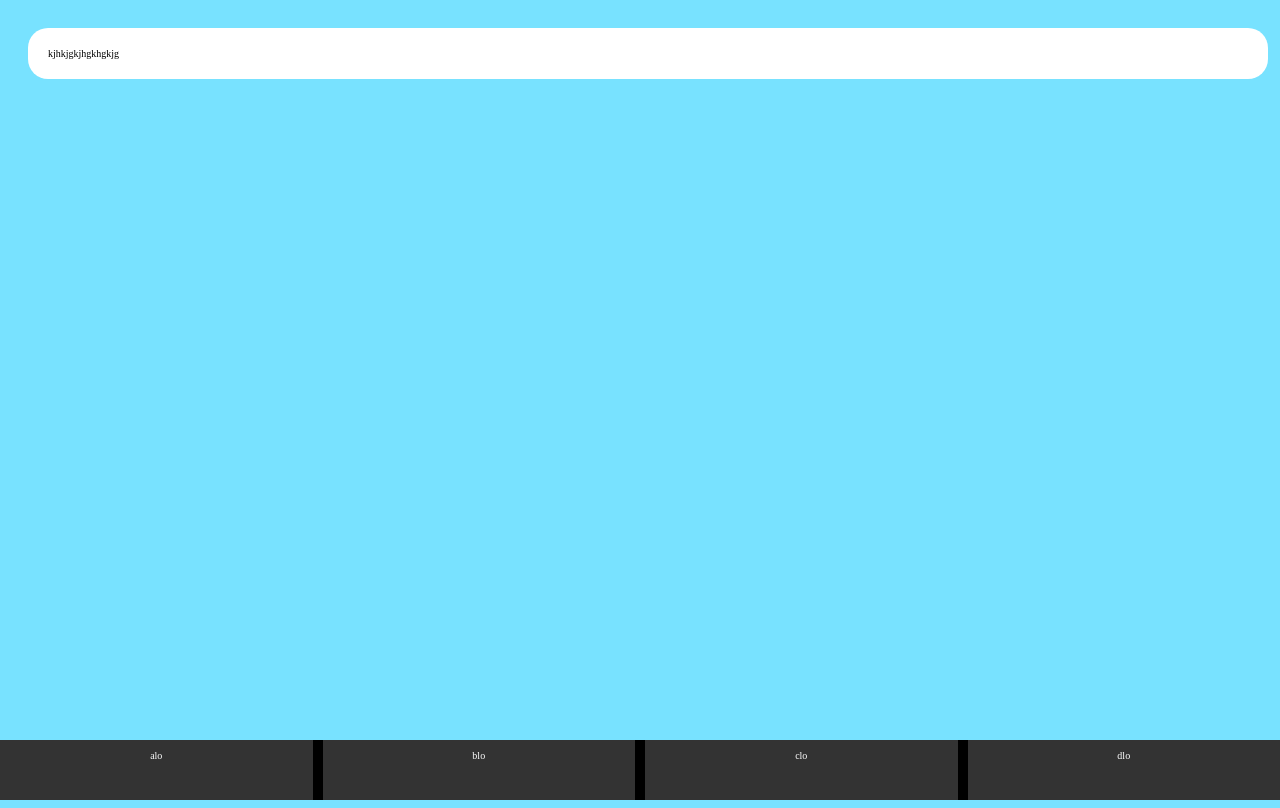
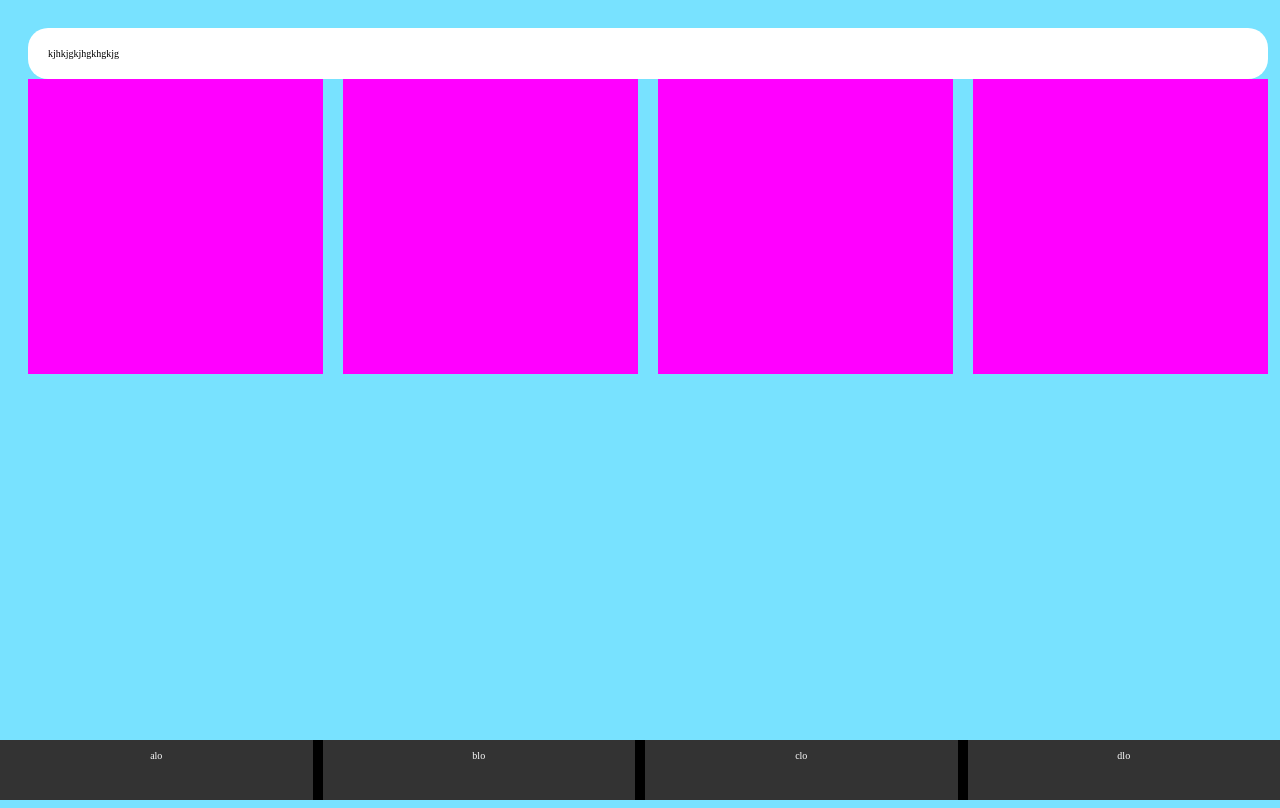
Before and after one commit to matthekim/idl1-app-example, a plain HTML site: page index.html in a window 1280 px wide. Drawn offline with Linux system fonts and the light colour scheme.

Commit message:
Update index.html

```diff
--- a/index.html
+++ b/index.html
@@ -17,6 +17,12 @@
     <main class="main">
       kjhkjgkjhgkhgkjg
     </main>
+    <div class="grid">
+      <div></div>
+      <div></div>
+      <div></div>
+      <div></div>
+    </div>
     <footer>
       <div class="menu-bottom">
         <div>alo</div>
```
